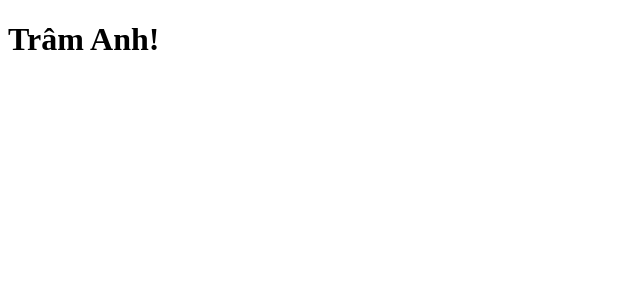
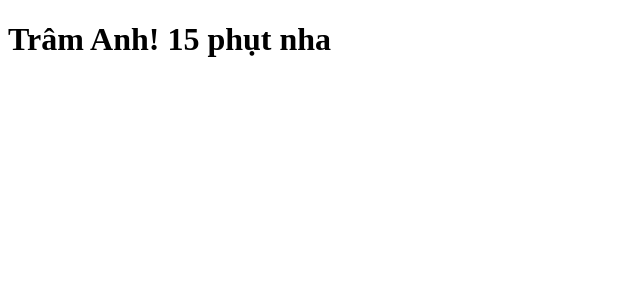
Before and after one commit to curvecode/circle-ci-ang, an Angular app: page / in a window 1280 px wide. Shown: the top 300 px of the page, without its empty margins (0-640 px from the left). Built offline with nearby package versions, Linux system fonts and the light colour scheme.

Commit message:
Update text

```diff
--- a/src/app/app.component.ts
+++ b/src/app/app.component.ts
@@ -6,5 +6,5 @@ import { Component } from '@angular/core';
   styleUrls: ['./app.component.scss']
 })
 export class AppComponent {
-  title = 'Trâm Anh!';
+  title = 'Trâm Anh! 15 phụt nha';
 }
```
